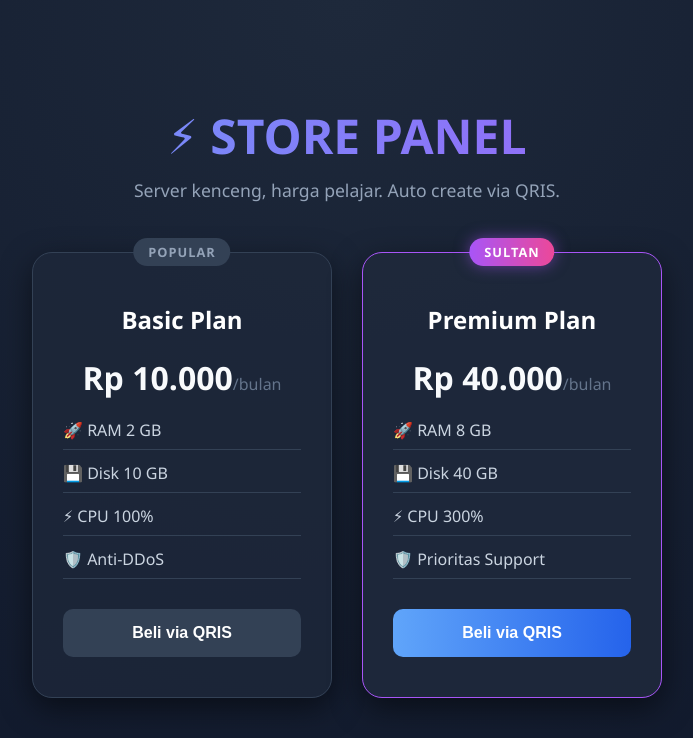
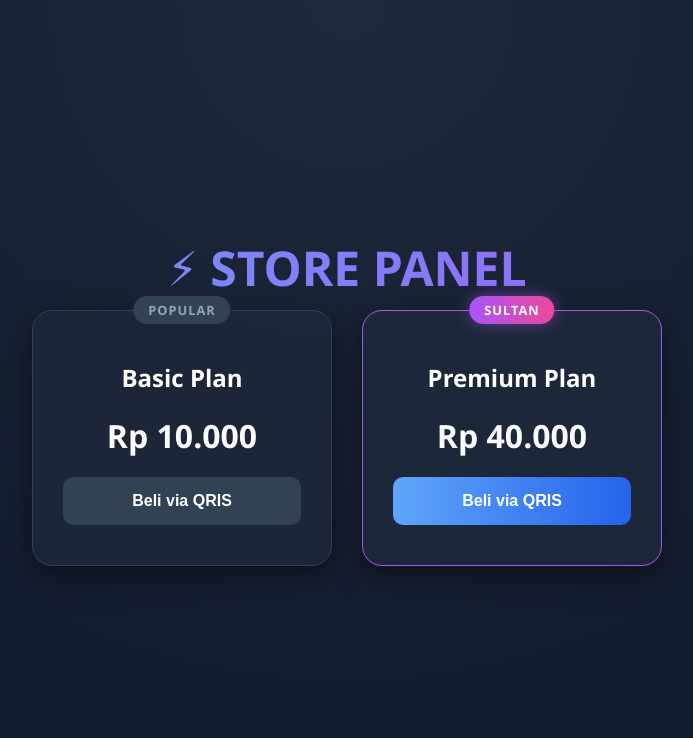
Before and after one commit to arthurxyzstudios-id/AAStore, a Next.js app: page / in a window 1280 px wide. Shown: the top 738 px of the page, without its empty margins (293-986 px from the left). Built offline with nearby package versions, Linux system fonts and the light colour scheme.

Commit message:
Update page.jsx

```diff
--- a/app/page.jsx
+++ b/app/page.jsx
@@ -3,10 +3,13 @@ import { useState } from 'react';
 
 export default function Home() {
   const [loading, setLoading] = useState(false);
+  const [qrCode, setQrCode] = useState(null); // State buat nyimpen gambar QR
+  const [paymentData, setPaymentData] = useState(null);
 
   async function buy(plan) {
     if (loading) return;
     setLoading(true);
+    setQrCode(null); // Reset QR lama
 
     try {
       const res = await fetch('/api/order', {
@@ -17,15 +20,16 @@ export default function Home() {
 
       const data = await res.json();
 
-      if (data.payment_url) {
-        window.location.href = data.payment_url;
+      if (data.success && data.qr_string) {
+        // Tampilkan QR Code di halaman ini
+        setPaymentData(data);
+        setQrCode(data.qr_string);
       } else {
-        // Tampilkan pesan error lengkap dari server
-        alert(`❌ Gagal Order!\n\nPesan: ${data.message || data.error}\nDetail: ${JSON.stringify(data.details)}`);
-        setLoading(false);
+        alert("Gagal: " + JSON.stringify(data));
       }
     } catch (e) {
       alert("Error: " + e.message);
+    } finally {
       setLoading(false);
     }
   }
@@ -34,53 +38,49 @@ export default function Home() {
     <main className="main-container">
       <div className="content">
         <h1 className="title">⚡ STORE PANEL</h1>
-        <p className="subtitle">Server kenceng, harga pelajar. Auto create via QRIS.</p>
 
+        {/* JIKA QR CODE SUDAH MUNCUL */}
+        {qrCode ? (
+           <div className="card" style={{margin:'0 auto', width:'400px', borderColor:'#4ade80'}}>
+             <h2>Silakan Scan QRIS</h2>
+             <p style={{marginBottom:'10px'}}>Total: Rp {paymentData.amount.toLocaleString()}</p>
+
+             {/* Generate Gambar QR dari String Pakasir */}
+             <div style={{background:'white', padding:'10px', borderRadius:'10px', margin:'20px 0'}}>
+                <img
+                  src={`https://api.qrserver.com/v1/create-qr-code/?size=250x250&data=${encodeURIComponent(qrCode)}`}
+                  alt="QRIS Code"
+                  style={{width:'100%'}}
+                />
+             </div>
+
+             <p style={{fontSize:'0.8rem', color:'#94a3b8'}}>Order ID: {paymentData.trx_id}</p>
+             <button onClick={() => window.location.reload()} className="btn" style={{marginTop:'20px'}}>
+               Refresh / Transaksi Baru
+             </button>
+           </div>
+        ) : (
+          /* PILIHAN PLAN */
           <div className="grid">
-          {/* PLAN BASIC */}
             <div className="card">
               <div className="badge">POPULAR</div>
               <h2>Basic Plan</h2>
-            <div className="price">Rp 10.000<span>/bulan</span></div>
-
-            <ul className="features">
-              <li>🚀 RAM 2 GB</li>
-              <li>💾 Disk 10 GB</li>
-              <li>⚡ CPU 100%</li>
-              <li>🛡️ Anti-DDoS</li>
-            </ul>
-
-            <button
-              onClick={() => buy('basic')}
-              disabled={loading}
-              className="btn"
-            >
-              {loading ? 'Memproses...' : 'Beli via QRIS'}
+              <div className="price">Rp 10.000</div>
+              <button onClick={() => buy('basic')} disabled={loading} className="btn">
+                {loading ? 'Loading...' : 'Beli via QRIS'}
               </button>
             </div>
 
-          {/* PLAN PREMIUM */}
             <div className="card premium">
               <div className="badge gold">SULTAN</div>
               <h2>Premium Plan</h2>
-            <div className="price">Rp 40.000<span>/bulan</span></div>
-
-            <ul className="features">
-              <li>🚀 RAM 8 GB</li>
-              <li>💾 Disk 40 GB</li>
-              <li>⚡ CPU 300%</li>
-              <li>🛡️ Prioritas Support</li>
-            </ul>
-
-            <button
-              onClick={() => buy('premium')}
-              disabled={loading}
-              className="btn btn-primary"
-            >
-              {loading ? 'Memproses...' : 'Beli via QRIS'}
+              <div className="price">Rp 40.000</div>
+              <button onClick={() => buy('premium')} disabled={loading} className="btn btn-primary">
+                {loading ? 'Loading...' : 'Beli via QRIS'}
               </button>
             </div>
           </div>
+        )}
       </div>
     </main>
   );
```
Lines whose indentation alone changed are shown as unchanged.
